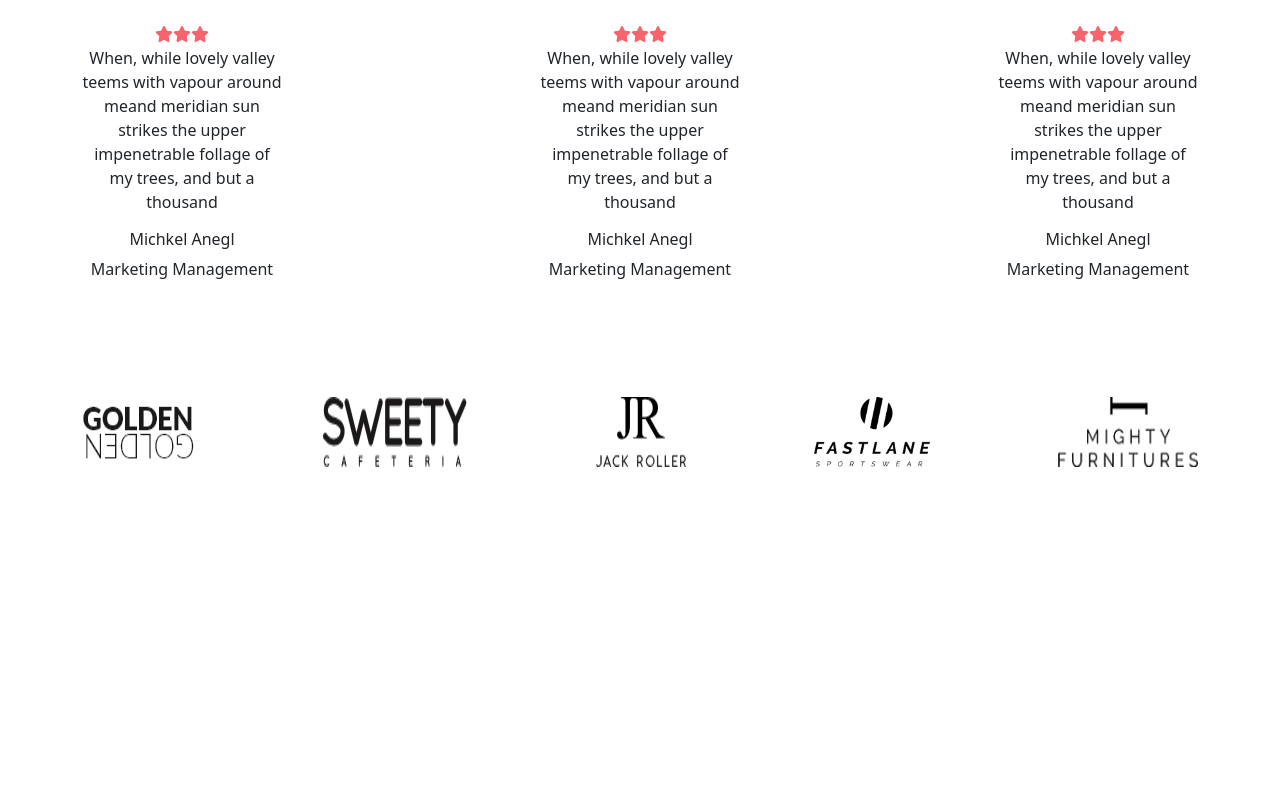
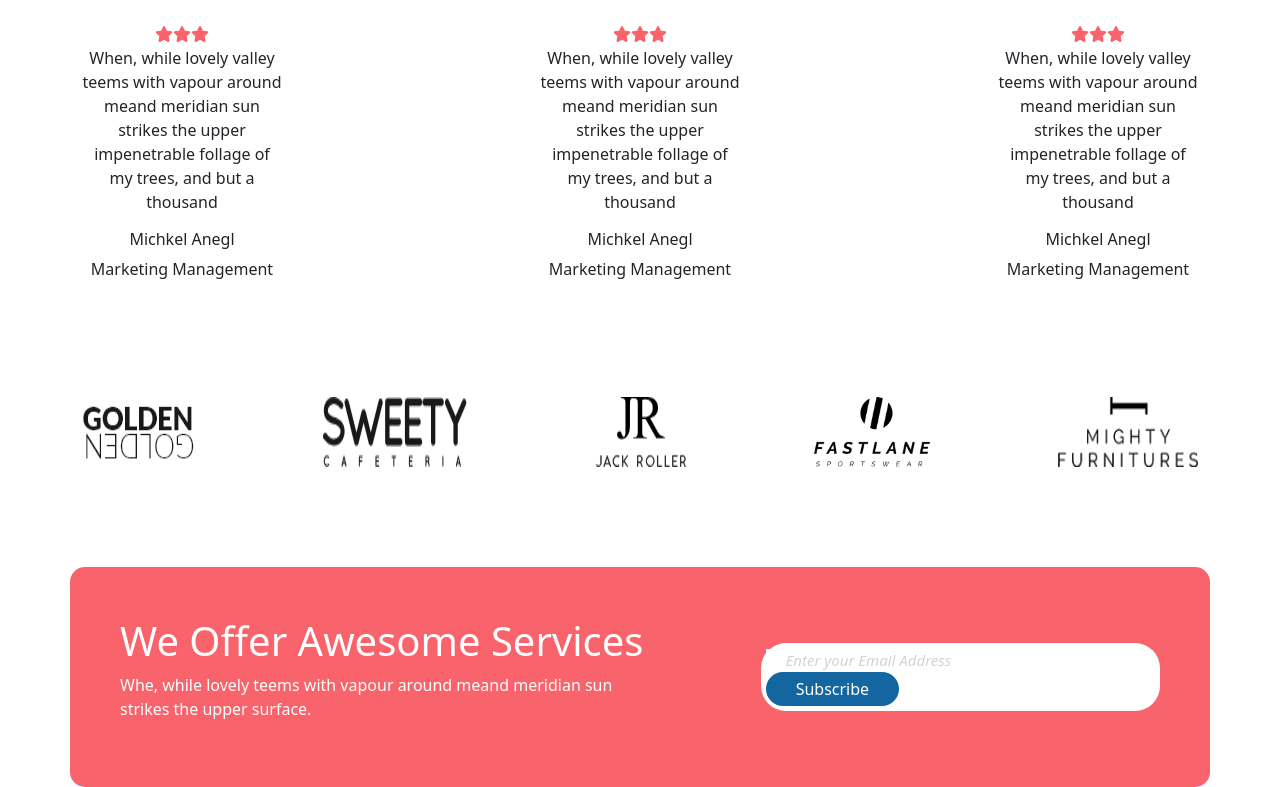
Before and after one commit to MattiaLongo03/proj-html-vuejs, a Vue app: page / in a window 1280 px wide. Shown: the part 4227-5014 px from the top of the page. Before the commit the page ends 4694 px from the top, so only its background shows below. Built offline with nearby package versions, Linux system fonts and the light colour scheme.

Commit message:
AwesomeServices completato

```diff
--- /dev/null
+++ b/src/components/AwesomeServices.vue
@@ -0,0 +1,57 @@
+<!-- eslint-disable max-len -->
+<template>
+  <div>
+    <div class="container">
+      <div class="testo">
+        <h1>We Offer Awesome Services</h1>
+        <p>Whe, while lovely teems with vapour around meand meridian sun strikes the upper surface.</p>
+      </div>
+      <div class="form">
+        <label for="address">
+          <input
+            id=""
+            type="email"
+            name="Address"
+            placeholder="Enter your Email Address"
+          >
+          <button id="blue">Subscribe</button>
+        </label>
+      </div>
+    </div>
+  </div>
+</template>
+
+<script>
+export default {
+
+};
+</script>
+
+<style lang="scss" scoped>
+.container{
+  margin-top: 100px;
+  padding: 50px;
+  display: flex;
+  align-items: center;
+  background-color: #F9636B;
+  color: white;
+  border-radius: 15px;
+}
+.testo{
+  margin-right: 100px;
+}
+.form{
+  padding: 5px;
+  background-color: white;
+  border-radius: 25px;
+  input{
+    font-size: 15px;
+    padding: 0 120px 0 20px;
+    border: none;
+  }
+  ::placeholder{
+    color: lightgrey;
+    font-style: italic;
+  }
+}
+</style>
--- a/src/components/MainPage.vue
+++ b/src/components/MainPage.vue
@@ -6,6 +6,7 @@
     <OurPricing />
     <LatestPosts />
     <WhatPeopleSay />
+    <AwesomeServices />
   </div>
 </template>
 
@@ -16,6 +17,7 @@ import LatestWork from './LatestWork.vue';
 import OurPricing from './OurPricing.vue';
 import LatestPosts from './LatestPosts.vue';
 import WhatPeopleSay from './WhatPeopleSay.vue';
+import AwesomeServices from './AwesomeServices.vue';
 
 export default {
   name: 'MainPage',
@@ -26,6 +28,7 @@ export default {
     OurPricing,
     LatestPosts,
     WhatPeopleSay,
+    AwesomeServices,
   },
 };
 </script>
```
